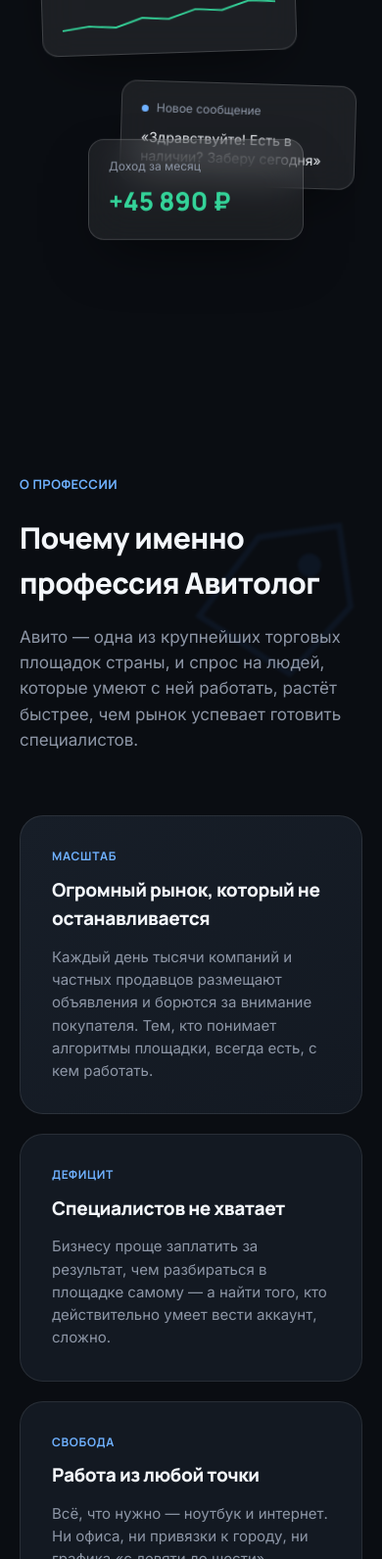
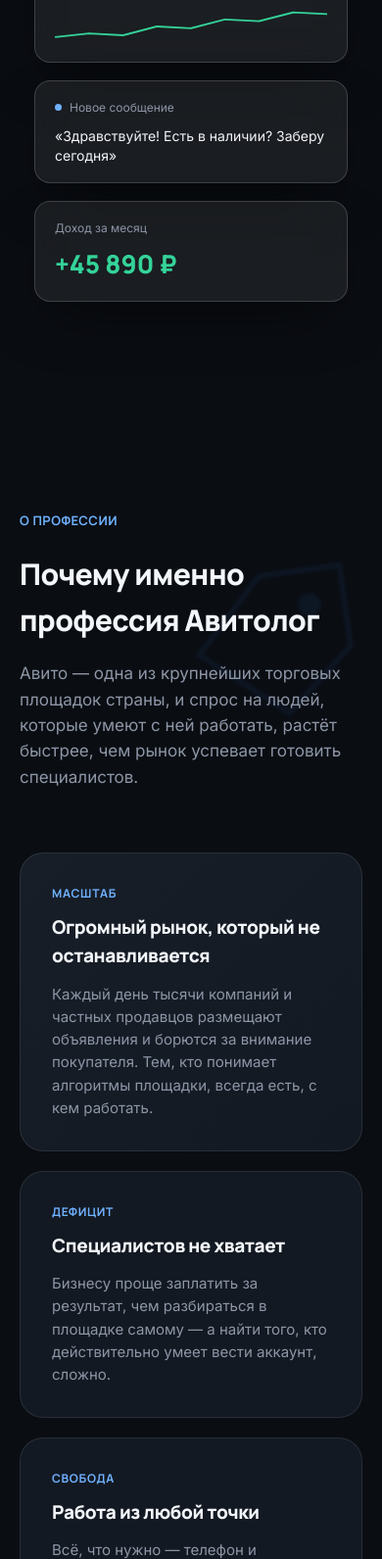
Before and after one commit to sbrkhmv/avitolog-academy, a plain HTML site: page index.html in a window 390 px wide. Shown: the part 1109-2700 px from the top of the page at 98% size. Drawn offline with Linux system fonts and the light colour scheme.

Commit message:
Add files via upload

```diff
--- a/css/styles.css
+++ b/css/styles.css
@@ -489,7 +489,9 @@
 }
 @media (max-width: 900px){
   .hero-grid{ grid-template-columns: 1fr; }
-  .hero-artifacts{ height: 380px; margin-top: 20px; }
+  .hero-artifacts{ position:static; height:auto; margin-top: 28px; display:flex; flex-direction:column; gap:18px; }
+  .artifact-card{ position:static; width:100% !important; max-width: 320px; margin: 0 auto; }
+  .float-a, .float-b, .float-c{ animation:none; }
   .feature-grid{ grid-template-columns: repeat(2,1fr); }
   .feature-card-lg{ grid-column: span 2; }
   .teachers-grid{ grid-template-columns: 1fr; }
--- a/index.html
+++ b/index.html
@@ -151,7 +151,7 @@
         <div class="feature-card">
           <div class="feature-num">Свобода</div>
           <h3>Работа из любой точки</h3>
-          <p>Всё, что нужно — ноутбук и интернет. Ни офиса, ни привязки к городу, ни графика «с девяти до шести».</p>
+          <p>Всё, что нужно — телефон и интернет. Ни офиса, ни привязки к городу, ни графика «с девяти до шести».</p>
         </div>
         <div class="feature-card">
           <div class="feature-num">Порог входа</div>
@@ -642,7 +642,7 @@
             <span class="acc-title">Можно ли учиться, находясь в другом городе или за границей?</span>
             <svg class="acc-chevron" width="14" height="14" viewBox="0 0 14 14"><path d="M2 5L7 9L12 5" stroke="currentColor" stroke-width="1.6" stroke-linecap="round" stroke-linejoin="round"/></svg>
           </button>
-          <div class="acc-panel"><p>Да, обучение полностью онлайн — нужны только ноутбук и интернет.</p></div>
+          <div class="acc-panel"><p>Да, обучение полностью онлайн — нужны только телефон и интернет.</p></div>
         </div>
         <div class="acc-item">
           <button class="acc-trigger" aria-expanded="false">
```
